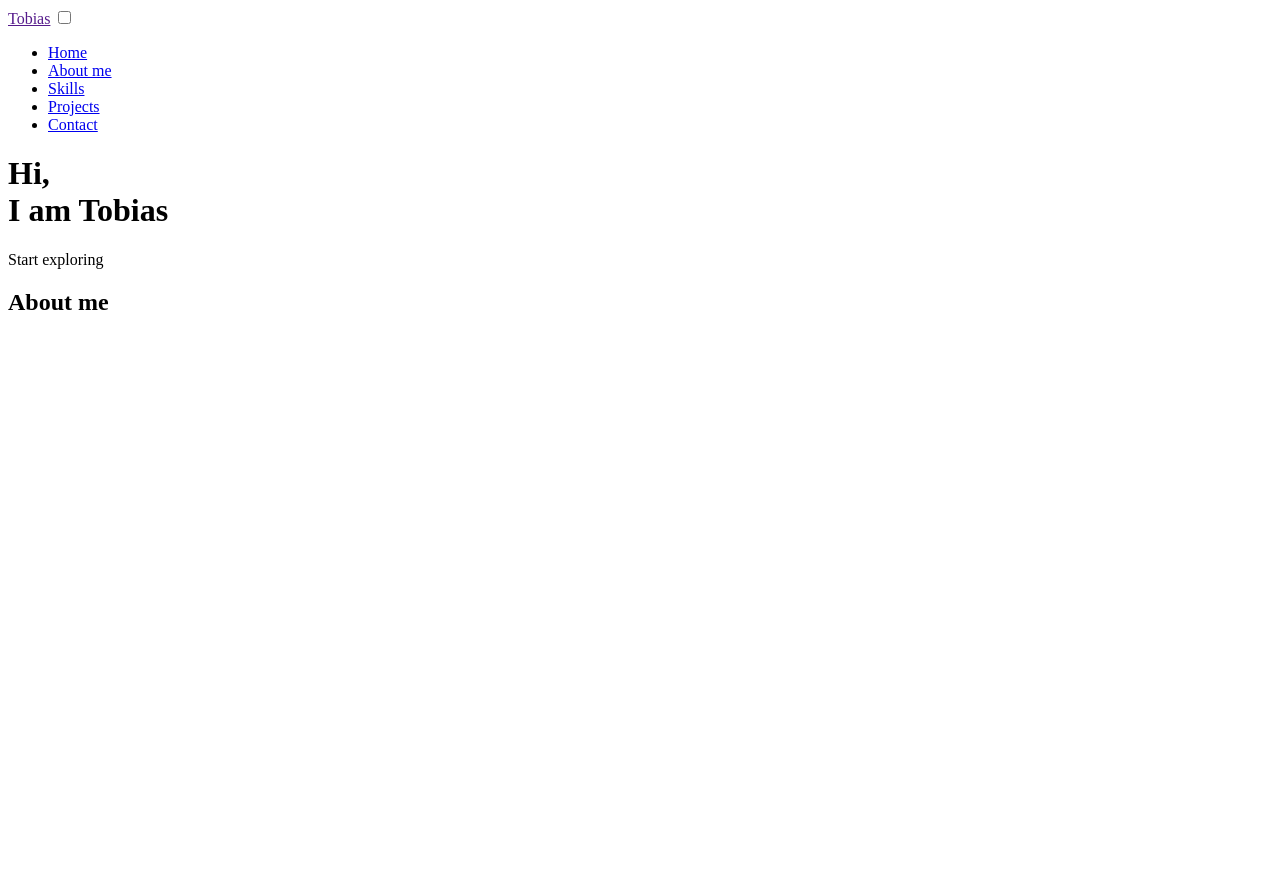
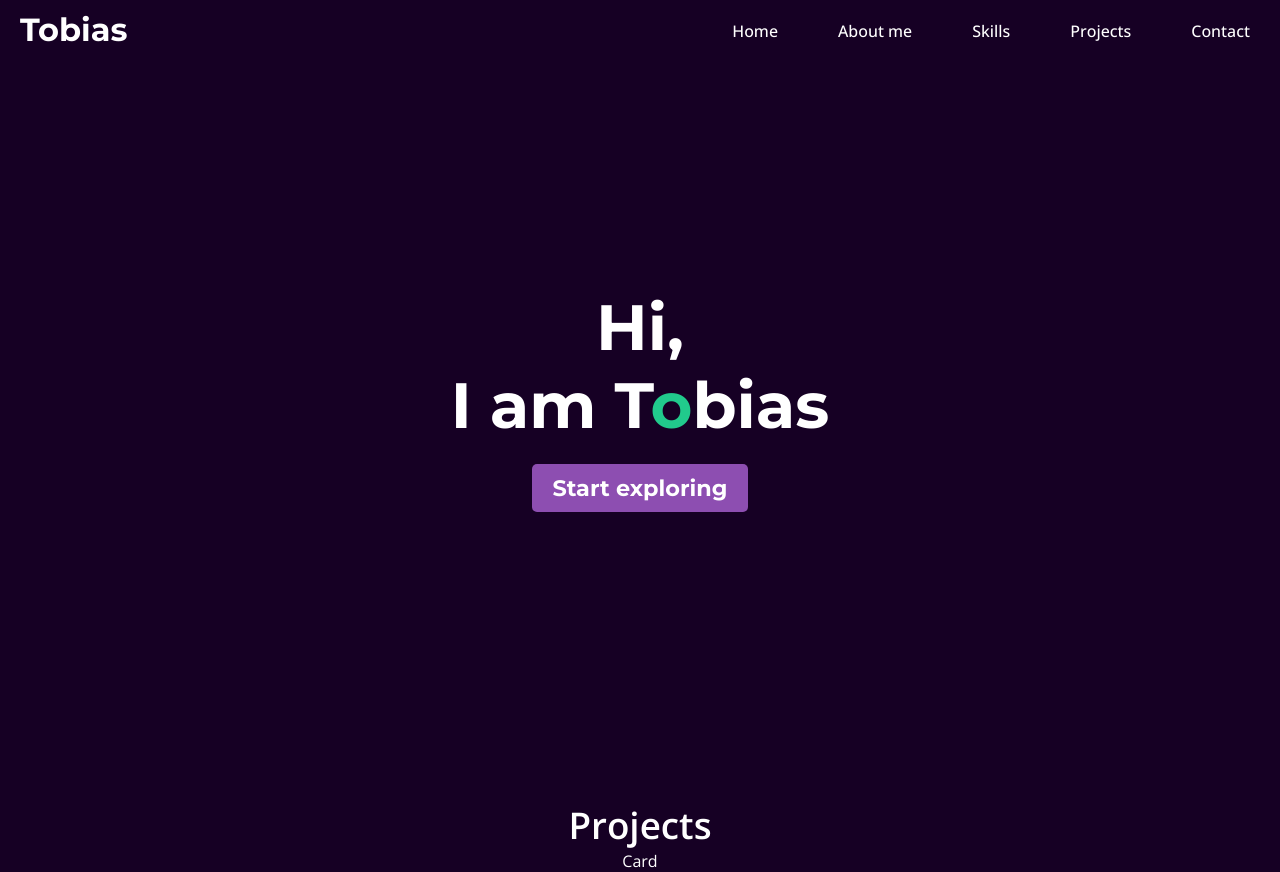
Before and after one commit to tobiasvdorp/react-portfoliowebsite, a PHP site: page / in a window 1280 px wide. Before the commit the page ends 310 px from the top, so only its background shows below. Run offline with PHP 8.4, Linux system fonts and the light colour scheme.

Commit message:
Eerste begin

```diff
--- a/index.html
+++ b/index.html
@@ -29,8 +29,11 @@
         </h1>
         <a class="button">Start exploring</a>
       </div>
-      <div class="about me">
-        <h2>About me</h2>
+      <div class="projects">
+        <h2>Projects</h2>
+        <div class="projects-cards">
+          <div class="card">Card</div>
+        </div>
       </div>
     </main>
 
--- a/input.css
+++ b/style.css
@@ -21,6 +21,7 @@ body {
   text-decoration: none;
   cursor: var(--cursor);
   scroll-behavior: smooth;
+  color: var(--text);
 }
 a {
   color: black;
@@ -212,3 +213,16 @@ a {
   transform: scale(1.05);
   cursor: var(--pointer);
 }
+
+.projects h2 {
+  text-align: center;
+  color: var(--text);
+  font-size: 2.3em;
+}
+
+.projects-cards {
+  display: flex;
+  flex-direction: row;
+  justify-content: center;
+  gap: 10px;
+}
```
Also changed, not shown: tailwind.config.js (deleted, +0 -8 lines).
